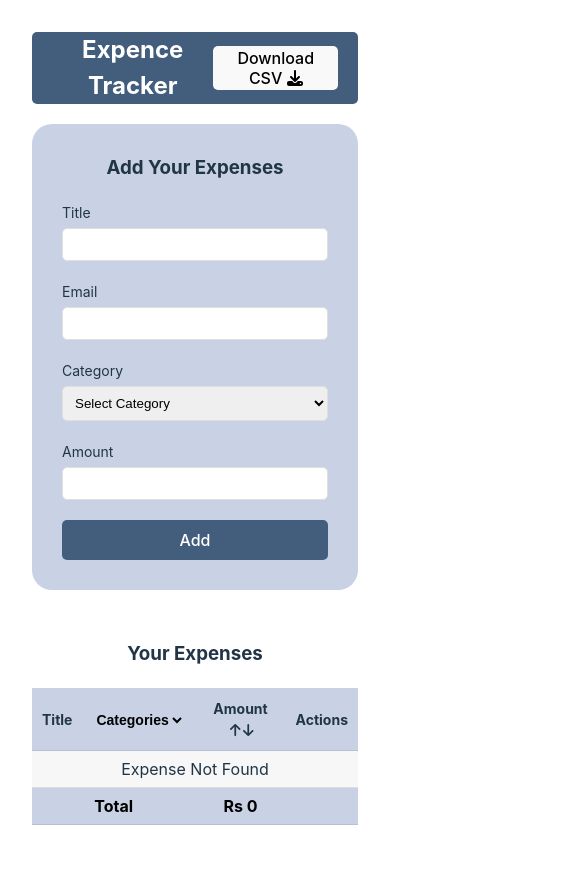
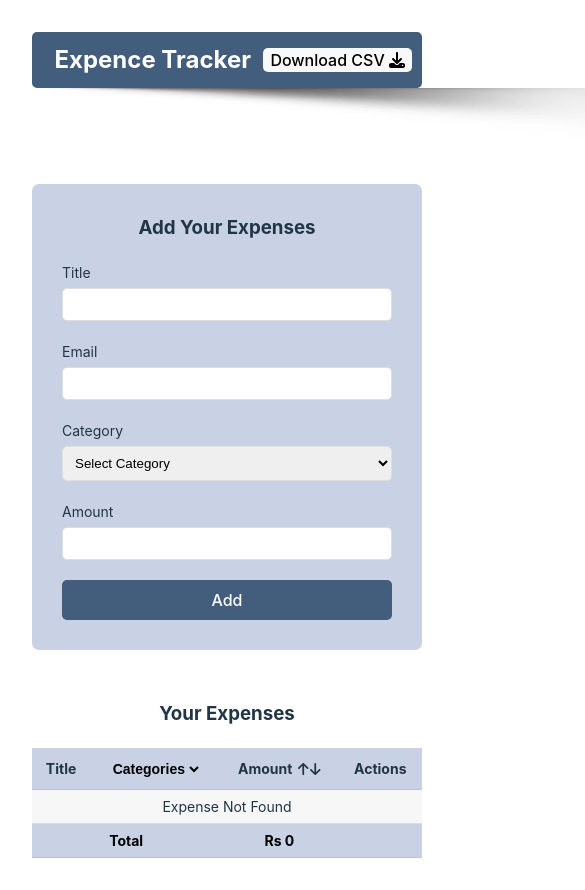
Before and after one commit to hassammd/ExpenceTracker, a React (Vite) app: page / in a window 390 px wide. Shown: the top 890 px of the page, 585 px wide, since content can reach past the window. Before the commit the page ends 857 px from the top, so only its background shows below. Built offline with nearby package versions, Linux system fonts and the light colour scheme.

Commit message:
divider added

```diff
--- a/src/App.css
+++ b/src/App.css
@@ -154,6 +154,7 @@ button:focus, button:focus-visible {
 }
 .expense_form{
   width: auto;
+  border-radius: 7px;
 }
 form label{
   font-size: 14px;
@@ -165,6 +166,12 @@ form label{
   bottom: -17px;
   font-size: 13px;
 }
-
-
+table tr td {
+  padding: 6px 0px;
+  font-size: 14px;
 }
+.expense_headder{
+  padding: 10px 10px;
+  justify-content: space-between;
+}
+}
--- a/src/Components/ExpenceForm.jsx
+++ b/src/Components/ExpenceForm.jsx
@@ -209,7 +209,9 @@ const ExpenceForm = ({ expences, setExpences, editExpence, setEditExpence }) =>
 
                     </div>
                 </form>
+
             </div>
+
 
         </>
     )
--- a/src/Components/ExpenceTable.jsx
+++ b/src/Components/ExpenceTable.jsx
@@ -1,6 +1,7 @@
 import { faArrowDown, faArrowUp, faPen, faTrash } from "@fortawesome/free-solid-svg-icons";
 import { FontAwesomeIcon } from "@fortawesome/react-fontawesome";
 import { useState } from "react";
+import PageShadow from "./PageShadow";
 
 const ExpenseTable = ({ expences, setEditExpence, setExpences }) => {
     const [filterItem, setFilterItem] = useState("");
@@ -111,7 +112,9 @@ const ExpenseTable = ({ expences, setEditExpence, setExpences }) => {
                     </tr>
                 </tbody>
             </table>
+
         </div>
+
     );
 };
 
--- a/src/Components/ExpenseHeader.jsx
+++ b/src/Components/ExpenseHeader.jsx
@@ -1,5 +1,6 @@
 import { faDownload, faFileArrowDown } from "@fortawesome/free-solid-svg-icons"
 import { FontAwesomeIcon } from "@fortawesome/react-fontawesome"
+import PageShadow from "./PageShadow"
 
 const ExpenseHeader = ({ expences }) => {
 
@@ -41,6 +42,7 @@ const ExpenseHeader = ({ expences }) => {
                 <button onClick={CsvDownload}>Download CSV <FontAwesomeIcon icon={faDownload} /></button>
 
             </div>
+            <PageShadow />
         </>
     )
 }
--- /dev/null
+++ b/src/Components/PageShadow.jsx
@@ -0,0 +1,13 @@
+import shadowImage from '../assets/page-shadow.png'
+const PageShadow = () => {
+    return (
+
+        <>
+            <div>
+                <img src={shadowImage} alt="" />
+            </div>
+        </>
+    )
+}
+
+export default PageShadow
```
Also changed, not shown: src/assets/page-shadow.png (added).
